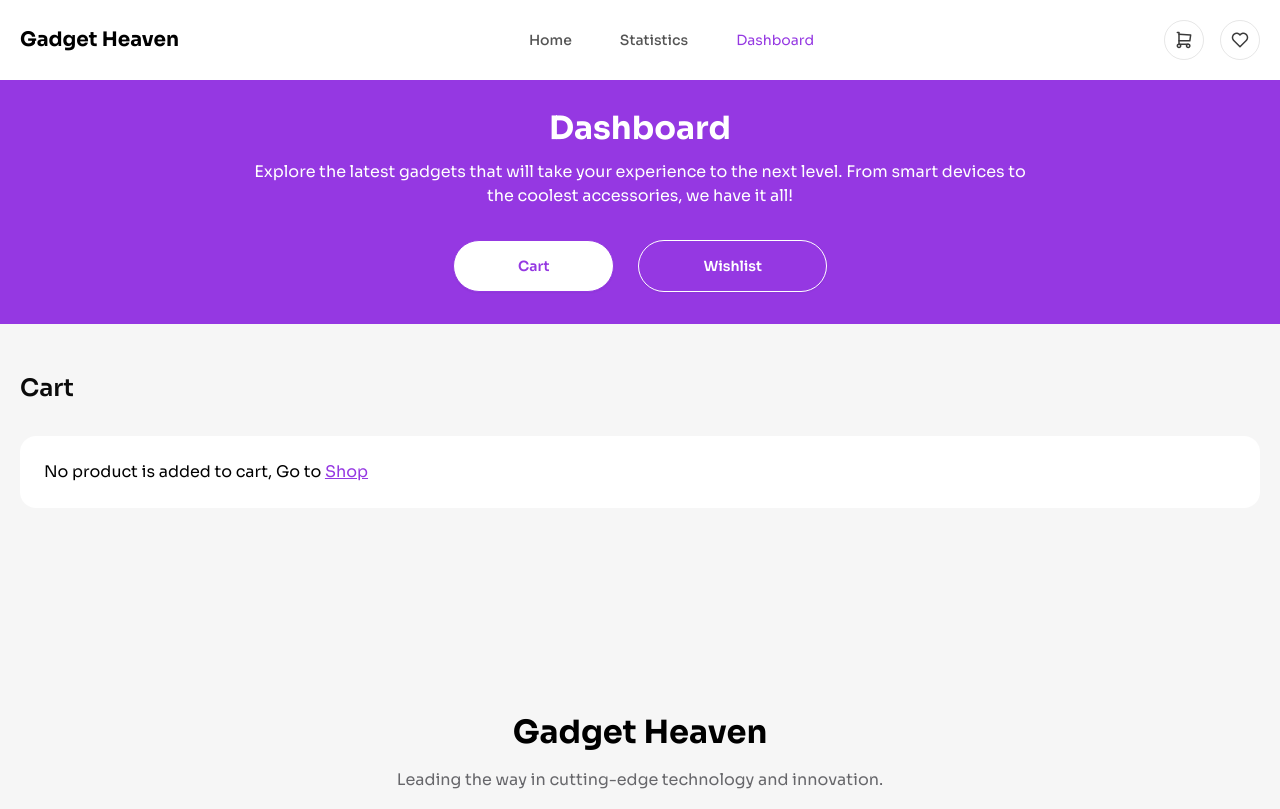
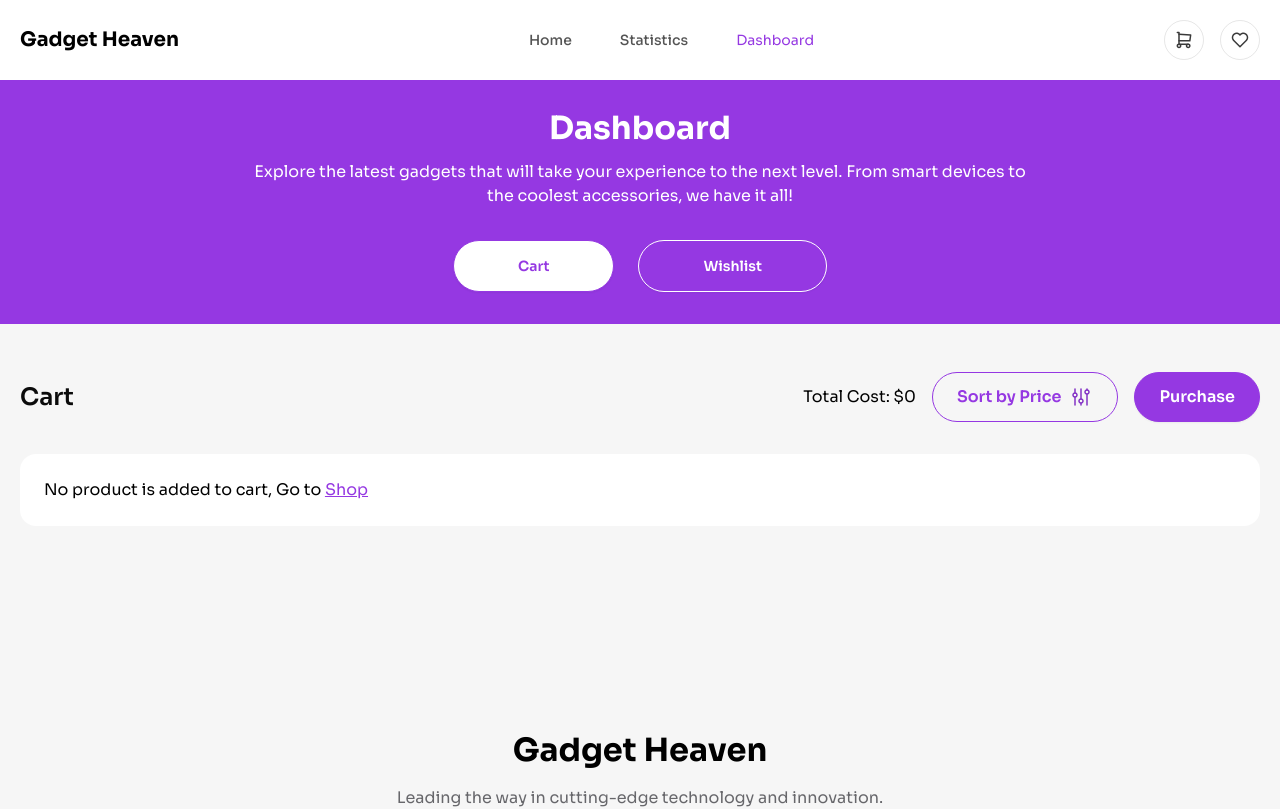
Before and after one commit to kawsersimanto/gadget-heaven, a React (Vite) app: page /dashboard in a window 1280 px wide. Shown: the top 809 px of the page. Built offline with nearby package versions, Linux system fonts and the light colour scheme.

Commit message:
updated sorting functionality

```diff
--- a/src/components/cart/Cart.jsx
+++ b/src/components/cart/Cart.jsx
@@ -4,10 +4,39 @@
 import { Link } from "react-router-dom";
 
 const Cart = () => {
-  const { cart } = useContext(StoreContext);
+  const { cart, setCart } = useContext(StoreContext);
+
+  const total = cart.reduce((sum, product) => sum + (product?.price || 0), 0);
+
+  const handleProductSort = () => {
+    const updateCart = [...cart].sort(
+      (a, b) => (b?.price || 0) - (a?.price || 0)
+    );
+    setCart(updateCart);
+  };
+
   return (
     <div>
-      <h4 className="mb-8 font-semibold text-2xl text-[#0B0B0B]">Cart</h4>
+      <div className="flex sm:flex-row flex-col justify-between sm:items-center items-start mb-8">
+        <h4 className="font-semibold text-2xl text-[#0B0B0B]">Cart</h4>
+        <div className="flex items-center sm:gap-4 gap-2 sm:flex-nowrap flex-wrap">
+          <p>Total Cost: ${total}</p>
+          <button
+            className="btn btn-outline btn-primary sm:py-3 py-2 sm:px-6 px-3 h-auto min-h-[auto] rounded-[32px] hover:!text-white font-semibold sm:text-base text-[12px] group sm:flex-grow-0 flex-grow-1 sm:w-auto w-full"
+            onClick={handleProductSort}
+          >
+            Sort by Price
+            <img
+              src="/sort.svg"
+              alt="Sort Icon"
+              className="group-hover:invert sm:w-[24px] w-[20px] object-contain"
+            />
+          </button>
+          <button className="btn btn-primary !text-white !h-auto !min-h-[auto] rounded-[32px] sm:py-3 py-3 sm:px-6 px-4 disabled:bg-primary disabled:opacity-85 disabled:text-white lg:text-inherit sm:text-base text-[12px] sm:flex-grow-0 flex-grow-1 sm:w-auto w-full">
+            Purchase
+          </button>
+        </div>
+      </div>
       <div className="flex flex-col gap-8">
         {cart?.length > 0 ? (
           cart.map((product, id) => <ProductCard key={id} product={product} />)
```
Also changed, not shown: public/sort.svg (added).
